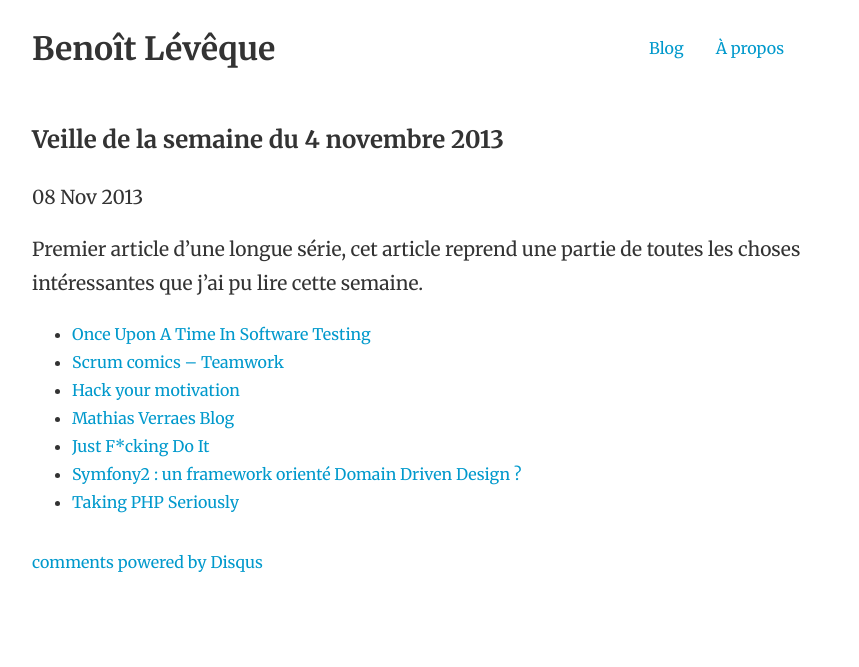
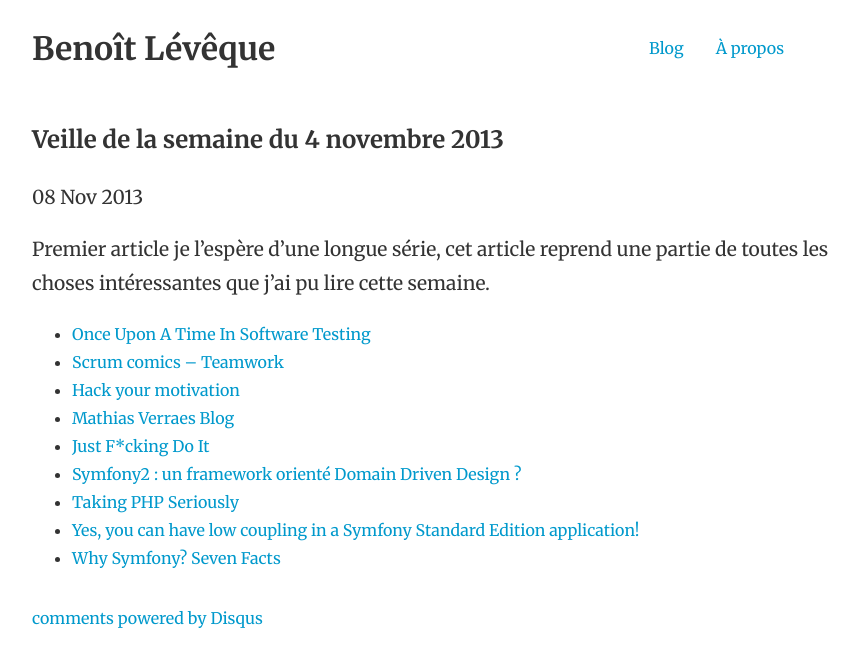
Before and after one commit to BenoitLeveque/benoitleveque.github.io, a Jekyll site: the page built from _posts/2013-11-08-veille-semaine-du-4-novembre.markdown, in a window 1280 px wide. Shown: the top 667 px of the page, without its empty margins (208-1067 px from the left). Built offline with Jekyll 4.4.1, drawn with Linux system fonts in a browser that asks for light colours; Markdown is read by kramdown in place of the engine named in the settings; comment, search, counter and statistics services are not loaded.

Commit message:
Ajout lien pour la veille du jour

```diff
--- a/_posts/2013-11-08-veille-semaine-du-4-novembre.markdown
+++ b/_posts/2013-11-08-veille-semaine-du-4-novembre.markdown
@@ -4,7 +4,7 @@ title:  "Veille de la semaine du 4 novembre 2013"
 date:   2013-11-08 11:12:00
 ---
 
-Premier article d'une longue série, cet article reprend une partie de toutes les choses intéressantes que j'ai pu lire cette semaine.
+Premier article je l'espère d'une longue série, cet article reprend une partie de toutes les choses intéressantes que j'ai pu lire cette semaine.
 
 
 + [Once Upon A Time In Software Testing][once_upon_a_time_in_software_testing]
@@ -14,7 +14,8 @@ Premier article d'une longue série, cet article reprend une partie de toutes le
 + [Just F*cking Do It][just_fucking_do_it]
 + [Symfony2 : un framework orienté Domain Driven Design ?][symfony_ddd_?]
 + [Taking PHP Seriously][taking_php_seriously]
-
++ [Yes, you can have low coupling in a Symfony Standard Edition application!][low_coupling]
++ [Why Symfony? Seven Facts][why_symfony]
 
 [once_upon_a_time_in_software_testing]: http://williamdurand.fr/ouatist-slides/#/
 [scrum_comics]: http://mathieuhetu.com/2013/09/scrum-comics-teamwork/
@@ -23,3 +24,5 @@ Premier article d'une longue série, cet article reprend une partie de toutes le
 [just_fucking_do_it]: http://justinjackson.ca/jfdi.html
 [symfony_ddd_?]: https://speakerdeck.com/halleck/symfony2-un-framework-oriente-domain-driven-design
 [taking_php_seriously]: http://www.infoq.com/presentations/php-history
+[low_coupling]: http://danielribeiro.org/yes-you-can-have-low-coupling-in-a-symfony-standard-edition-application/
+[why_symfony]: http://php-and-symfony.matthiasnoback.nl/2013/08/why-symfony-seven-facts/
```
